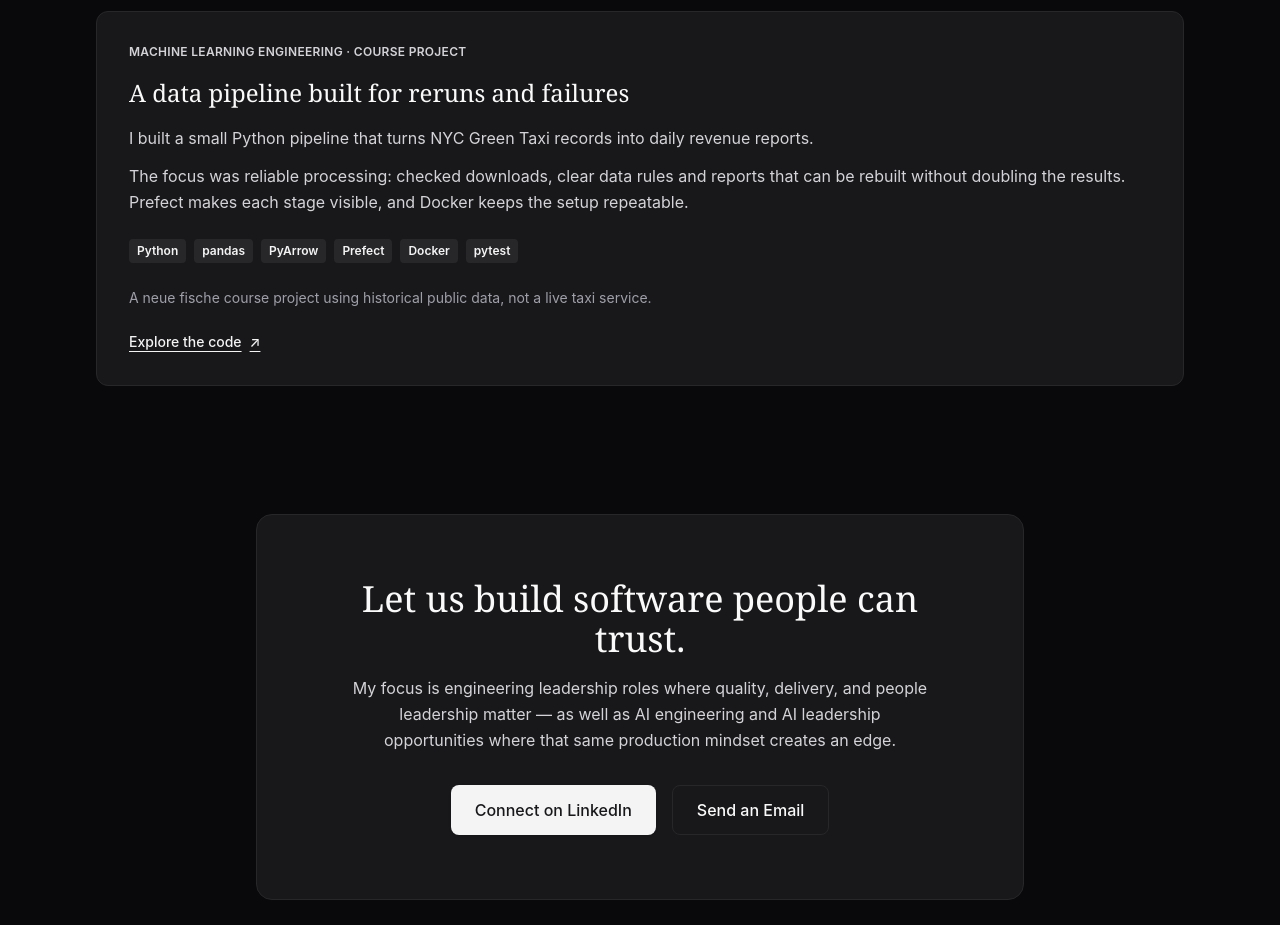
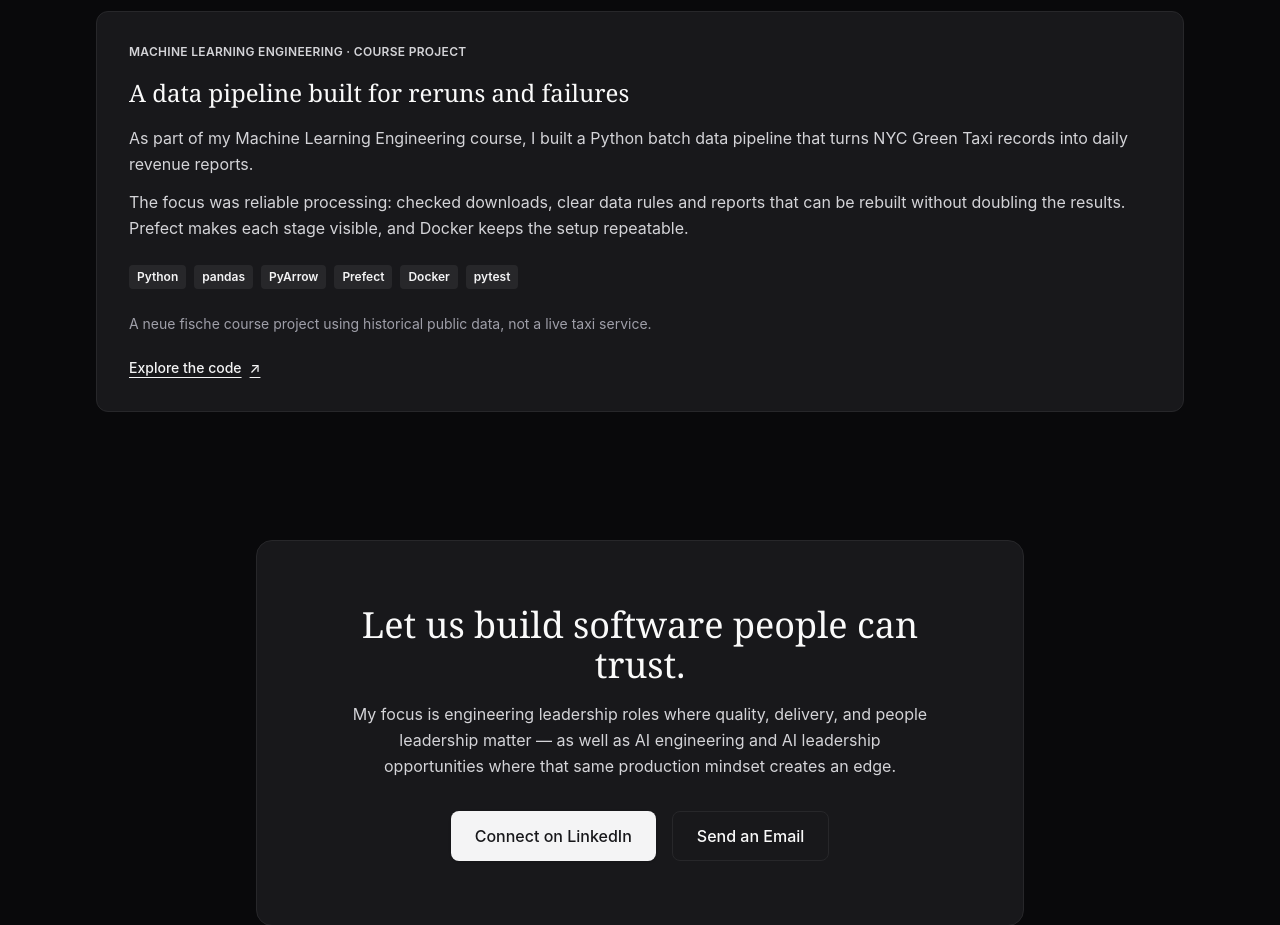
Before and after one commit to roygrssmn/grossman-engineering, a React (Vite) app: page /en in a window 1280 px wide. Shown: the part 3160-4085 px from the top of the page. Built offline with nearby package versions, Linux system fonts and the light colour scheme.

Commit message:
docs: clarify taxi project course context and batch processing

```diff
--- a/src/EngineeringProjectsSection.jsx
+++ b/src/EngineeringProjectsSection.jsx
@@ -26,13 +26,13 @@ const technologies = ['Python', 'scikit-learn', 'Pydantic', 'FastAPI', 'Streamli
 const taxiContent = {
     en: {
         title: 'A data pipeline built for reruns and failures',
-        summary: 'I built a small Python pipeline that turns NYC Green Taxi records into daily revenue reports.',
+        summary: 'As part of my Machine Learning Engineering course, I built a Python batch data pipeline that turns NYC Green Taxi records into daily revenue reports.',
         focus: 'The focus was reliable processing: checked downloads, clear data rules and reports that can be rebuilt without doubling the results. Prefect makes each stage visible, and Docker keeps the setup repeatable.',
         limitation: 'A neue fische course project using historical public data, not a live taxi service.',
     },
     de: {
         title: 'Eine Datenpipeline für Wiederholungen und Fehlerfälle',
-        summary: 'Ich habe eine kleine Python-Pipeline gebaut, die aus NYC-Green-Taxi-Daten tägliche Umsatzberichte erstellt.',
+        summary: 'Im Rahmen meines Machine-Learning-Engineering-Kurses habe ich eine Python-Batch-Datenpipeline gebaut, die aus NYC-Green-Taxi-Daten tägliche Umsatzberichte erstellt.',
         focus: 'Im Mittelpunkt stand die zuverlässige Verarbeitung: geprüfte Downloads, klare Datenregeln und Berichte, die sich ohne doppelte Ergebnisse neu erstellen lassen. Prefect macht die einzelnen Schritte sichtbar, Docker sorgt für eine wiederholbare Ausführung.',
         limitation: 'Ein Kursprojekt bei neue fische mit historischen öffentlichen Daten, kein Live-Taxidienst.',
     },
```
